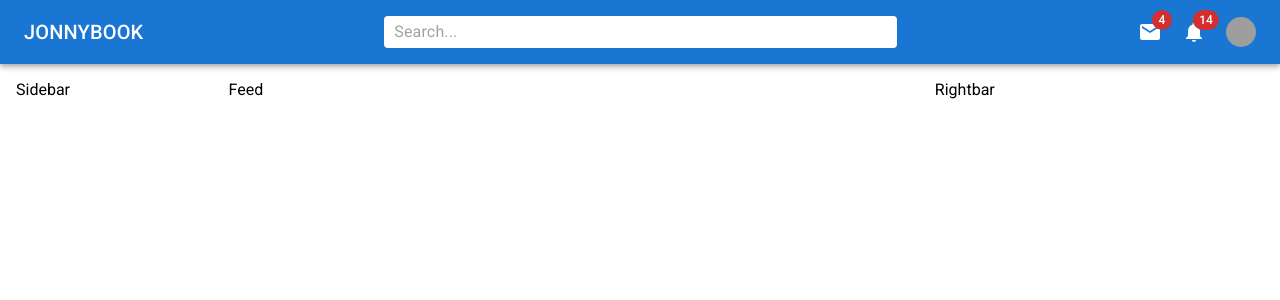
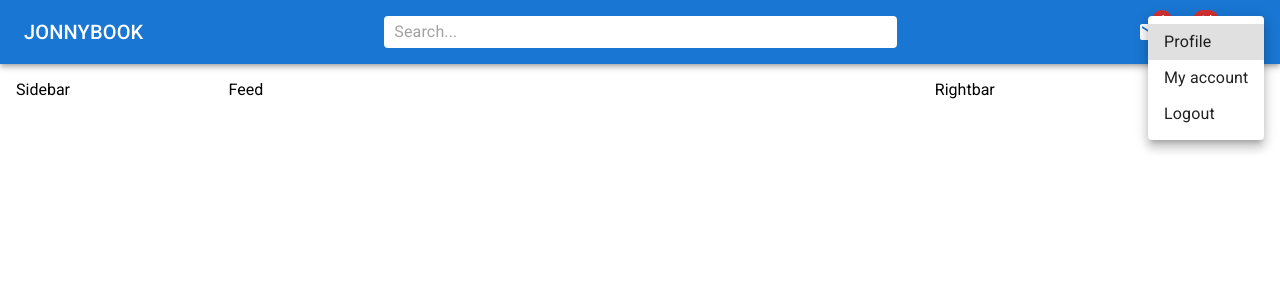
Before and after one commit to jonnyabrams/mui-tryout, a React (Create React App) app: page / in a window 1280 px wide. Both pictures are taken after a click on the element 1241 px from the left and 32 px from the top of the page. Shown: the top 300 px of the page. Built offline with nearby package versions, Linux system fonts and the light colour scheme; grey boxes are pictures that could not be loaded.

Commit message:
feat: navbar dropdown menu

```diff
--- a/src/components/Navbar.jsx
+++ b/src/components/Navbar.jsx
@@ -5,10 +5,13 @@
   Badge,
   Box,
   InputBase,
+  Menu,
+  MenuItem,
   Toolbar,
   Typography,
   styled,
 } from "@mui/material";
+import { useState } from "react";
 
 const StyledToolbar = styled(Toolbar)({
   display: "flex",
@@ -41,6 +44,8 @@
 }));
 
 const Navbar = () => {
+  const [open, setOpen] = useState(false);
+
   return (
     <AppBar position="sticky">
       <StyledToolbar>
@@ -59,11 +64,12 @@
             <Notifications />
           </Badge>
           <Avatar
+            onClick={(e) => setOpen(true)}
             sx={{ width: 30, height: 30 }}
             src="https://images.pexels.com/photos/220453/pexels-photo-220453.jpeg?cs=srgb&dl=pexels-pixabay-220453.jpg&fm=jpg"
           />
         </Icons>
-        <UserBox>
+        <UserBox onClick={(e) => setOpen(true)}>
           <Avatar
             sx={{ width: 30, height: 30 }}
             src="https://images.pexels.com/photos/220453/pexels-photo-220453.jpeg?cs=srgb&dl=pexels-pixabay-220453.jpg&fm=jpg"
@@ -71,6 +77,24 @@
           <Typography variant="span">Jonny</Typography>
         </UserBox>
       </StyledToolbar>
+      <Menu
+        id="demo-positioned-menu"
+        aria-labelledby="demo-positioned-button"
+        open={open}
+        onClose={(e) => setOpen(false)}
+        anchorOrigin={{
+          vertical: "top",
+          horizontal: "right",
+        }}
+        transformOrigin={{
+          vertical: "top",
+          horizontal: "left",
+        }}
+      >
+        <MenuItem>Profile</MenuItem>
+        <MenuItem>My account</MenuItem>
+        <MenuItem>Logout</MenuItem>
+      </Menu>
     </AppBar>
   );
 };
```
